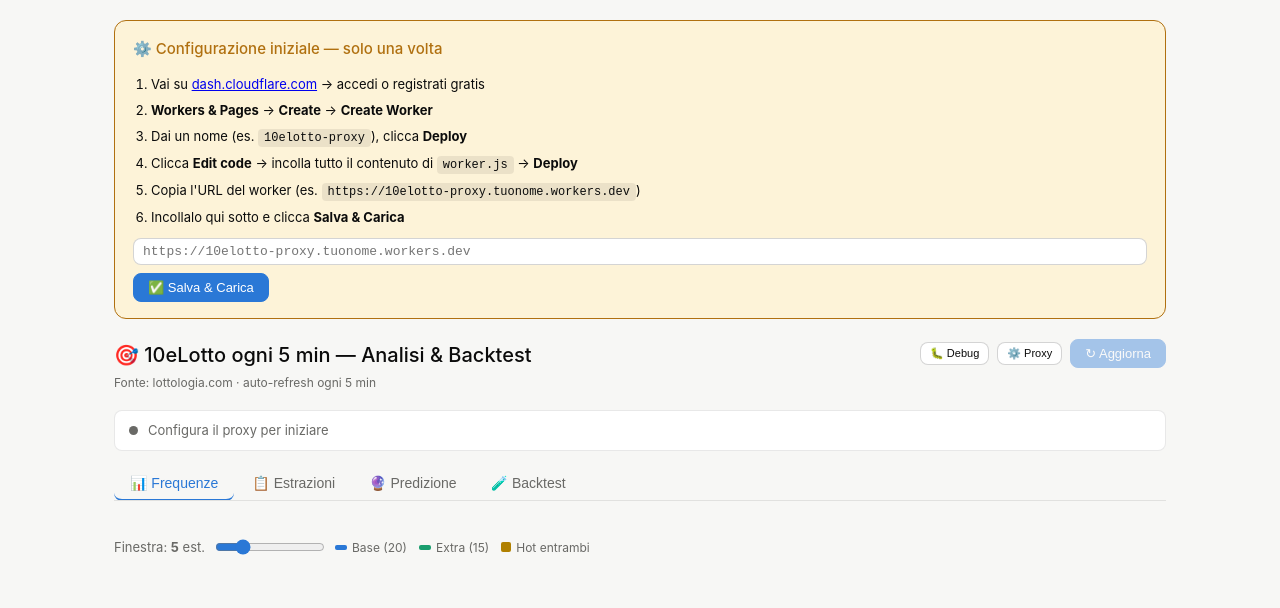
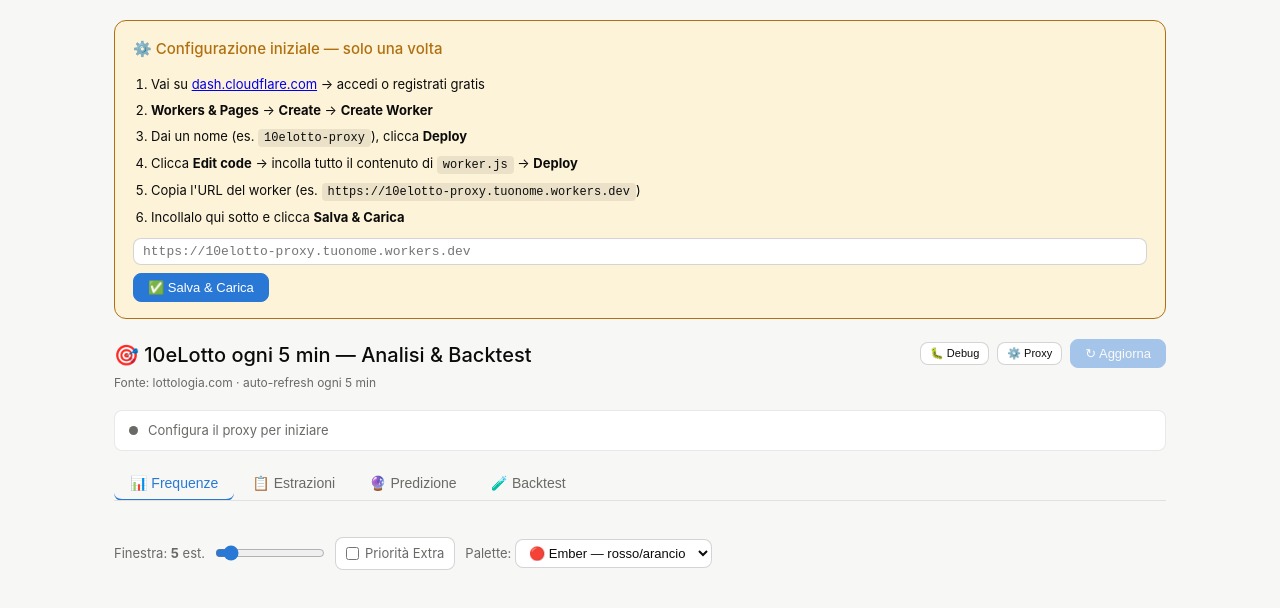
Before and after one commit to GianlucaValerio/Homepage, a plain HTML site: page index.html in a window 1280 px wide. Drawn offline with Linux system fonts and the light colour scheme.

Commit message:
Update index.html
nuovo look and feel

```diff
--- a/index.html
+++ b/index.html
@@ -84,9 +84,7 @@ input[type=range]{accent-color:var(--acc);width:110px;cursor:pointer}
 .nc .cnts{display:flex;justify-content:center;gap:3px}
 .cnt{font-size:10px;font-weight:500;padding:1px 4px;border-radius:3px}
 .cb{background:var(--acc-bg);color:var(--acc-dk)}.ce{background:var(--grn-bg);color:var(--grn)}
-.nc.hb{border-color:var(--acc);background:var(--acc-bg)}
-.nc.he{border-color:var(--grn);background:var(--grn-bg)}
-.nc.hbo{border-color:var(--gld);background:var(--gld-bg)}
+.nc.hot-num{border:2px solid #e53e3e!important}
 
 /* draws */
 .dlst{display:flex;flex-direction:column;gap:7px}
@@ -149,7 +147,6 @@ tr:hover td{background:var(--bg)}
       <div class="hdr-sub" id="hdr-sub">Fonte: lottologia.com · auto-refresh ogni 5 min</div>
     </div>
     <div class="hdr-r">
-      <div class="cntd" id="cntd"></div>
       <button onclick="toggleDbg()" style="font-size:11px;padding:4px 9px">🐛 Debug</button>
       <button onclick="resetProxy()" style="font-size:11px;padding:4px 9px">⚙️ Proxy</button>
       <button class="pri" id="rbtn" onclick="fetchData(true)" disabled>↻ Aggiorna</button>
@@ -177,12 +174,19 @@ tr:hover td{background:var(--bg)}
     <div class="scards" id="scards"></div>
     <div class="tb">
       <label>Finestra: <strong id="nval">5</strong> est.</label>
-      <input type="range" id="nslider" min="1" max="20" value="5" oninput="setN(this.value)">
-      <div class="leg">
-        <div class="li"><div class="ls" style="background:var(--acc)"></div>Base (20)</div>
-        <div class="li"><div class="ls" style="background:var(--grn)"></div>Extra (15)</div>
-        <div class="li"><div class="ls" style="background:var(--gld);height:10px;width:10px;border-radius:2px"></div>Hot entrambi</div>
-      </div>
+      <input type="range" id="nslider" min="1" max="50" value="5" oninput="setN(this.value)">
+      <label style="display:flex;align-items:center;gap:6px;font-size:13px;background:var(--card);border:.5px solid var(--borders);border-radius:var(--r);padding:5px 10px;cursor:pointer">
+        <input type="checkbox" id="extra-mode" onchange="renderFreq()">
+        Priorità Extra
+      </label>
+      <label>Palette:
+        <select id="palette-sel" onchange="renderFreq()">
+          <option value="ember">🔴 Ember — rosso/arancio</option>
+          <option value="inferno">🟠 Inferno — giallo/oro</option>
+          <option value="magma">🟣 Magma — viola/fucsia</option>
+        </select>
+      </label>
+      <div class="leg" id="palette-leg"></div>
     </div>
     <div class="ngrid" id="ngrid"></div>
   </div>
@@ -311,7 +315,6 @@ async function fetchData(manual = false) {
     setStatus('ok', draws.length + ' estrazioni · ultima #' + d.id + ' ore ' + d.time + ' (' + d.date + ')');
     setTime();
     render();
-    startCD();
 
   } catch(e) {
     dbgLog('ERRORE: ' + e.message);
@@ -451,20 +454,124 @@ function getCounts(n){
 function renderFreq(){
   if(!draws.length)return;
   const{bc,ec}=getCounts(N);
-  const maxB=Math.max(...Object.values(bc));
-  const maxE=Math.max(...Object.values(ec));
-  const maxT=Math.max(...Array.from({length:90},(_,i)=>bc[i+1]+ec[i+1]));
+  const extraMode=document.getElementById('extra-mode').checked;
+  const palName=document.getElementById('palette-sel').value;
+
+  // Punteggio ponderato
+  const wB=extraMode?1:2, wE=extraMode?2:1;
+  const scores={};
+  let maxScore=0;
+  for(let i=1;i<=90;i++){
+    scores[i]=bc[i]*wB+ec[i]*wE;
+    if(scores[i]>maxScore) maxScore=scores[i];
+  }
+  const hotNum=Object.entries(scores).sort((a,b)=>b[1]-a[1])[0][0]*1;
+
+  // ── Palette definitions ──
+  // Logica: t=0 → quasi trasparente/chiaro, t=1 → scuro saturo
+  // Ogni palette: array di stop [t, [r,g,b], alpha]
+  const PALETTES={
+    ember:{
+      name:'Ember',
+      grad:'linear-gradient(to right,rgba(255,200,150,0.15),#c0501a,#8b1a0a)',
+      hotGlow:'rgba(200,40,20,0.8)',
+      stops:[
+        [0,   [255,210,180], 0.12],
+        [0.2, [230,140, 80], 0.35],
+        [0.45,[200, 80, 30], 0.65],
+        [0.7, [160, 35, 10], 0.85],
+        [1.0, [120, 15,  5], 1.00],
+      ]
+    },
+    inferno:{
+      name:'Inferno',
+      grad:'linear-gradient(to right,rgba(255,240,180,0.15),#c08010,#7a4000)',
+      hotGlow:'rgba(180,100,0,0.8)',
+      stops:[
+        [0,   [255,245,200], 0.12],
+        [0.2, [240,190, 60], 0.35],
+        [0.45,[200,130, 10], 0.65],
+        [0.7, [150, 80,  0], 0.85],
+        [1.0, [ 90, 40,  0], 1.00],
+      ]
+    },
+    magma:{
+      name:'Magma',
+      grad:'linear-gradient(to right,rgba(230,200,255,0.15),#8b20a0,#3d0060)',
+      hotGlow:'rgba(140,20,180,0.8)',
+      stops:[
+        [0,   [240,210,255], 0.12],
+        [0.2, [190,100,230], 0.35],
+        [0.45,[140, 40,190], 0.65],
+        [0.7, [ 90, 10,150], 0.85],
+        [1.0, [ 50,  0,100], 1.00],
+      ]
+    }
+  };
+
+  const pal=PALETTES[palName]||PALETTES.ember;
+
+  // Aggiorna legenda
+  document.getElementById('palette-leg').innerHTML=`
+    <div class="li">
+      <div style="width:80px;height:10px;border-radius:3px;background:${pal.grad}"></div>
+      raro → frequente
+    </div>
+    <div class="li">
+      <div class="ls" style="width:14px;height:14px;border-radius:3px;background:${pal.stops[4][0]===1?`rgb(${pal.stops[4][1].join(',')})`:''};background:${`rgb(${pal.stops[3][1].join(',')})`};box-shadow:0 0 6px 2px ${pal.hotGlow}"></div>
+      🔥 più frequente
+    </div>`;
+
+  function interpolate(stops, t){
+    for(let s=0;s<stops.length-1;s++){
+      const [t0,c0,a0]=stops[s],[t1,c1,a1]=stops[s+1];
+      if(t>=t0&&t<=t1){
+        const f=(t-t0)/(t1-t0);
+        return{
+          r:Math.round(c0[0]+(c1[0]-c0[0])*f),
+          g:Math.round(c0[1]+(c1[1]-c0[1])*f),
+          b:Math.round(c0[2]+(c1[2]-c0[2])*f),
+          a:+(a0+(a1-a0)*f).toFixed(3)
+        };
+      }
+    }
+    const [,c,a]=stops[stops.length-1];
+    return{r:c[0],g:c[1],b:c[2],a};
+  }
+
+  const maxB=Math.max(...Object.values(bc))||1;
+  const maxE=Math.max(...Object.values(ec))||1;
+
   const g=document.getElementById('ngrid');g.innerHTML='';
   for(let i=1;i<=90;i++){
-    const b=bc[i],e=ec[i],t=b+e;
-    const hB=b===maxB&&maxB>0,hE=e===maxE&&maxE>0,hBO=t===maxT&&maxT>0&&b>0&&e>0;
-    let cls='nc';if(hBO)cls+=' hbo';else if(hB)cls+=' hb';else if(hE)cls+=' he';
-    const bw=maxB?Math.max(2,Math.round(b/maxB*28)):2;
-    const ew=maxE?Math.max(2,Math.round(e/maxE*28)):2;
-    const el=document.createElement('div');el.className=cls;
-    el.innerHTML=`<div class="n">${i}</div>
-      <div class="bars"><div class="bar bb" style="width:${bw}px"></div><div class="bar be" style="width:${ew}px"></div></div>
-      <div class="cnts"><span class="cnt cb">B:${b}</span><span class="cnt ce">E:${e}</span></div>`;
+    const b=bc[i],e=ec[i];
+    const t=maxScore>0?scores[i]/maxScore:0;
+    const{r,g:gr,b:bl,a}=interpolate(pal.stops,t);
+    const isHot=i===hotNum&&maxScore>0;
+
+    // testo: bianco pieno se scuro/opaco, grigio chiaro se trasparente
+    const textOpacity=Math.max(0.4,Math.min(1, a*1.4+0.2));
+    const textColor=`rgba(255,255,255,${textOpacity})`;
+    const badgeColor=`rgba(255,255,255,${Math.max(0.1,a*0.5)})`;
+    const barOpacity=Math.max(0.2,a);
+
+    const el=document.createElement('div');
+    el.className='nc'+(isHot?' hot-num':'');
+    el.style.cssText=`
+      background:rgba(${r},${gr},${bl},${a});
+      border-color:${isHot?'rgba(255,255,255,0.9)':`rgba(255,255,255,${Math.max(0.04,a*0.25)})`};
+      ${isHot?`box-shadow:0 0 14px 4px ${pal.hotGlow};`:''}
+    `;
+    el.innerHTML=`
+      <div class="n" style="color:${isHot?'#fff':textColor};font-weight:${t>0.6?700:500}">${i}${isHot?' 🔥':''}</div>
+      <div class="bars">
+        <div class="bar bb" style="width:${Math.max(2,Math.round(b/maxB*28))}px;opacity:${barOpacity}"></div>
+        <div class="bar be" style="width:${Math.max(2,Math.round(e/maxE*28))}px;opacity:${barOpacity}"></div>
+      </div>
+      <div class="cnts">
+        <span class="cnt" style="background:${badgeColor};color:${textColor}">B:${b}</span>
+        <span class="cnt" style="background:${badgeColor};color:${textColor}">E:${e}</span>
+      </div>`;
     g.appendChild(el);
   }
 }
@@ -562,7 +669,17 @@ function btManual(){
 }
 
 /* ── BOOT ── */
-window.addEventListener('load', loadProxy);
+window.addEventListener('load', () => {
+  const saved = localStorage.getItem(STORAGE_KEY) || '';
+  if (saved) {
+    PROXY_URL = saved.replace(/\/$/, '');
+    document.getElementById('proxy-input').value = PROXY_URL;
+    document.getElementById('setup-banner').style.display = 'none';
+    document.getElementById('rbtn').disabled = false;
+    dbgLog('Proxy caricato. Premi ↻ Aggiorna per caricare i dati.');
+    setStatus('idle', 'Proxy configurato — premi ↻ Aggiorna per caricare le estrazioni');
+  }
+});
 </script>
 </body>
 </html>
```
